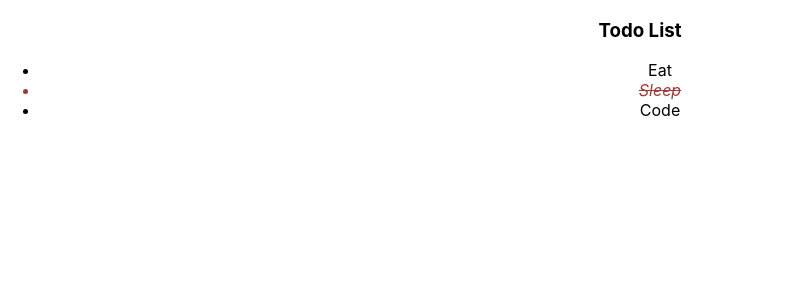
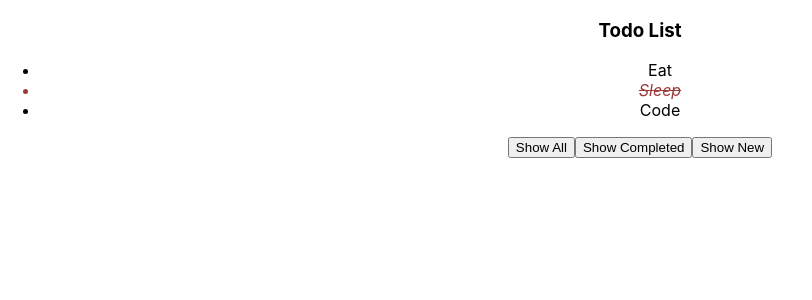
Before and after one commit to bacnghg/reactjs-demo, a React (Create React App) app: page / in a window 1280 px wide. Shown: the top 300 px of the page, without its empty margins (0-812 px from the left). Built offline with nearby package versions, Linux system fonts and the light colour scheme.

Commit message:
using state for Filter

```diff
--- a/src/features/Todo/pages/index.jsx
+++ b/src/features/Todo/pages/index.jsx
@@ -26,6 +26,7 @@
     ];
 
     const [todoList, setTodoList] = useState(initTodoList)
+    const [filteredStatus, setFilteredStatus] = useState('all')
 
     const handleTodoClick = (todo, idx) => {
         console.log(todo, idx);
@@ -43,11 +44,32 @@
         setTodoList(newTodoList);
     }
 
+    const handleShowAllClick = () => {
+        setFilteredStatus('all');
+    }
+
+    const handleShowCompletedClick = () => {
+        setFilteredStatus('completed')
+    }
+
+    const handleShowNewClick = () => {
+        setFilteredStatus('new')
+    }
+
+    const renderTodoList = todoList.filter(todo => filteredStatus === 'all' || filteredStatus === todo.status)
+    // console.log(renderTodoList)
+
     return (
         <div>
             <h3>Todo List</h3>
-            <TodoList todoList={todoList} onTodoClick={handleTodoClick}/>
+            <TodoList todoList={renderTodoList} onTodoClick={handleTodoClick}/>
+            <div>
+                <button onClick={handleShowAllClick}>Show All</button>
+                <button onClick={handleShowCompletedClick}>Show Completed</button>
+                <button onClick={handleShowNewClick}>Show New</button>
+            </div>
         </div>
+
     );
 }
 
```
